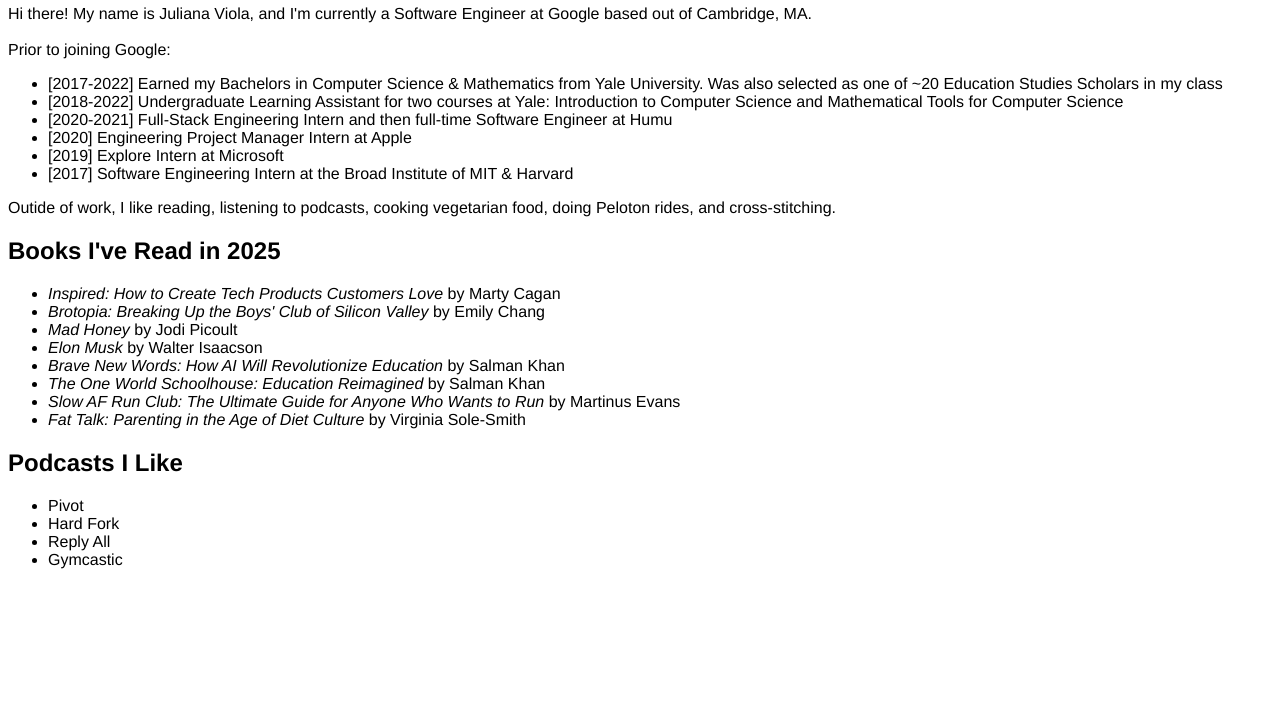
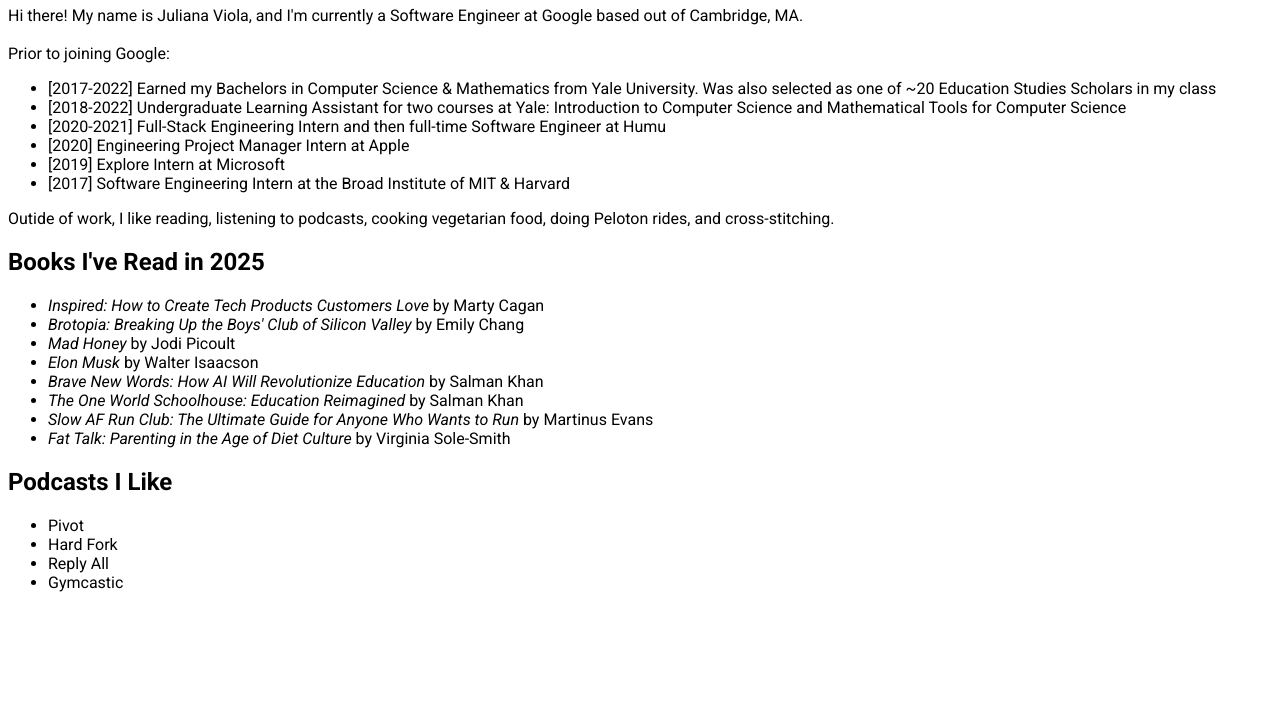
Before and after one commit to julianaviola98/website, a plain HTML site: page index.html in a window 1280 px wide. Shown: the part 75-800 px from the top of the page. Drawn offline with Linux system fonts and the light colour scheme.

Commit message:
Update styles.css

```diff
--- a/styles.css
+++ b/styles.css
@@ -1,3 +1,3 @@
 html {
-  font-family: 'Helvetica', 'Arial', sans-serif
+  font-family: 'Roboto', sans-serif
 }
```
